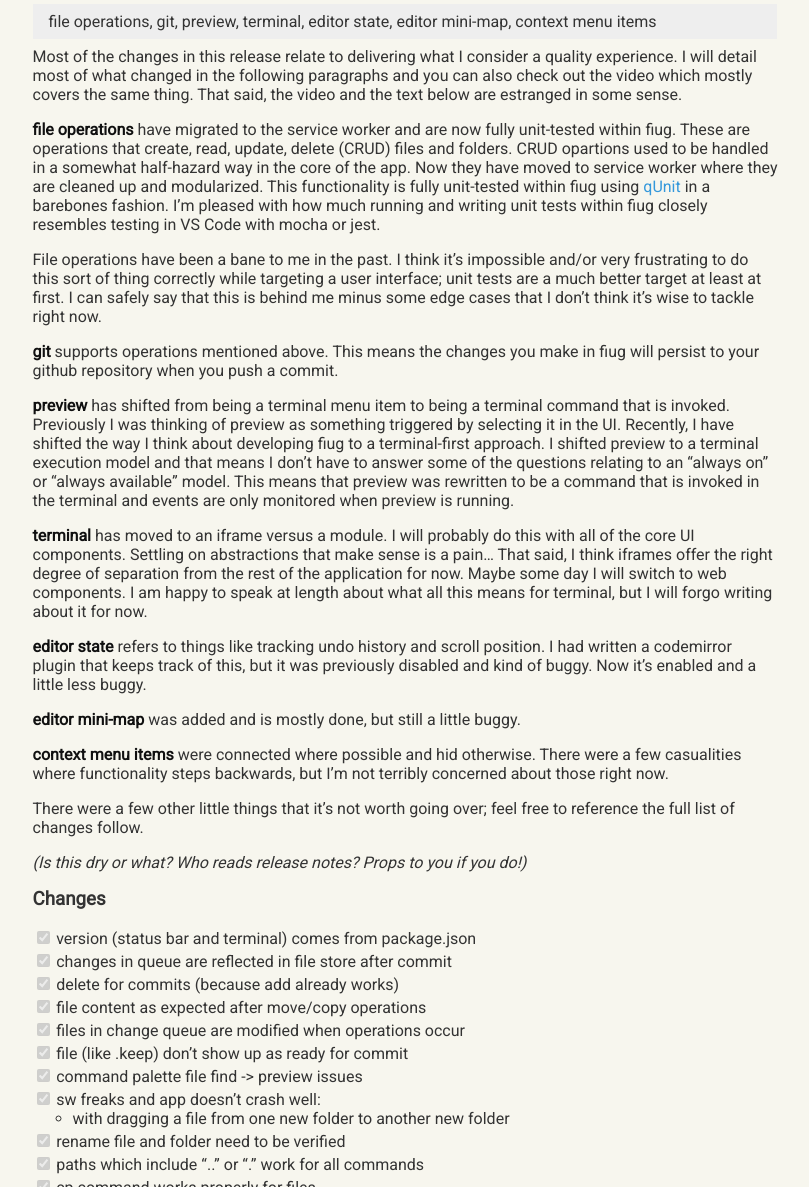
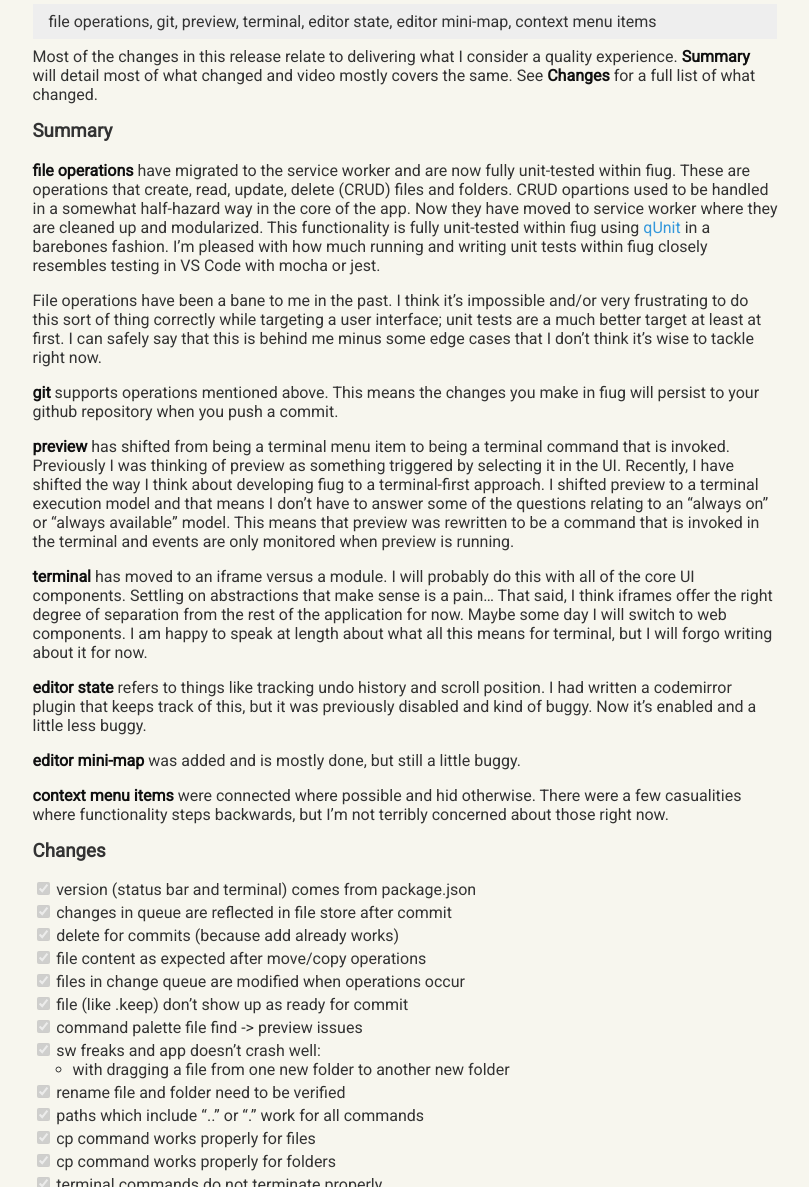
Before and after one commit to fiugd/blog, a Jekyll site: the page built from docs/_posts/2021-08-19-release-v0-4-3.md, in a window 1280 px wide and 1400 px high, scrolled down 410 px, cut to the strip 213-1400 px from the top of the window. Shown: the whole strip, without its empty margins (235-1044 px from the left). Built offline with Jekyll 4.4.1, drawn with Linux system fonts in a browser that asks for light colours.

Commit message:
Update 2021-08-19-release-v0-4-3.md

```diff
--- a/docs/_posts/2021-08-19-release-v0-4-3.md
+++ b/docs/_posts/2021-08-19-release-v0-4-3.md
@@ -13,7 +13,9 @@ tags:
   - releases
 ---
 
-Most of the changes in this release relate to delivering what I consider a quality experience.  I will detail most of what changed in the following paragraphs and you can also check out the video which mostly covers the same thing.  That said, the video and the text below are estranged in some sense.
+Most of the changes in this release relate to delivering what I consider a quality experience.  **Summary** will detail most of what changed and video mostly covers the same.  See **Changes** for a full list of what changed.
+
+### Summary
 
 **file operations** have migrated to the service worker and are now fully unit-tested within fiug.  These are operations that create, read, update, delete (CRUD) files and folders.  CRUD opartions used to be handled in a somewhat half-hazard way in the core of the app.  Now they have moved to service worker where they are cleaned up and modularized.  This functionality is fully unit-tested within fiug using [qUnit](https://qunitjs.com/) in a barebones fashion.  I'm pleased with how much running and writing unit tests within fiug closely resembles testing in VS Code with mocha or jest.
 
@@ -30,10 +32,6 @@ File operations have been a bane to me in the past.  I think it's impossible and
 **editor mini-map** was added and is mostly done, but still a little buggy.
 
 **context menu items** were connected where possible and hid otherwise.  There were a few casualities where functionality steps backwards, but I'm not terribly concerned about those right now.
-
-There were a few other little things that it's not worth going over; feel free to reference the full list of changes follow.
-
-*(Is this dry or what?  Who reads release notes?  Props to you if you do!)*
 
 ### Changes
 
```
